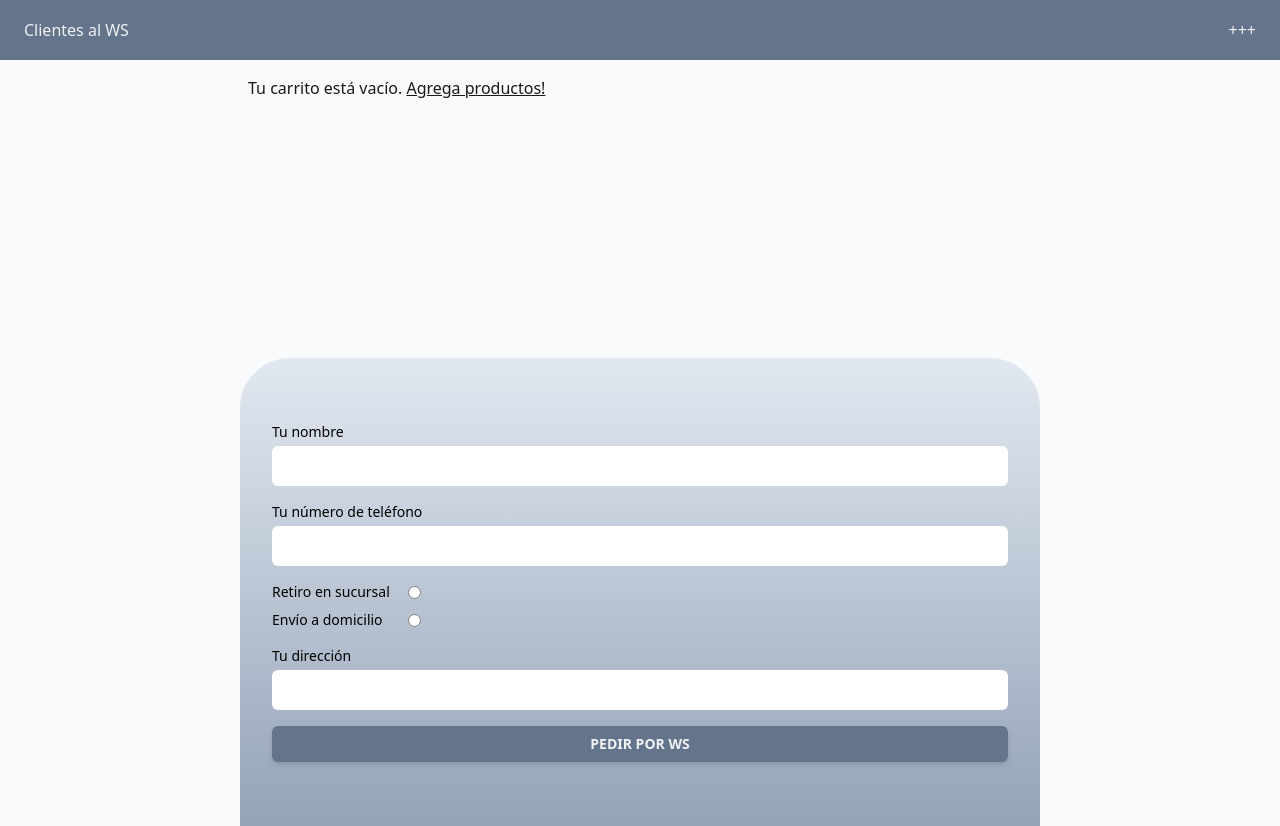
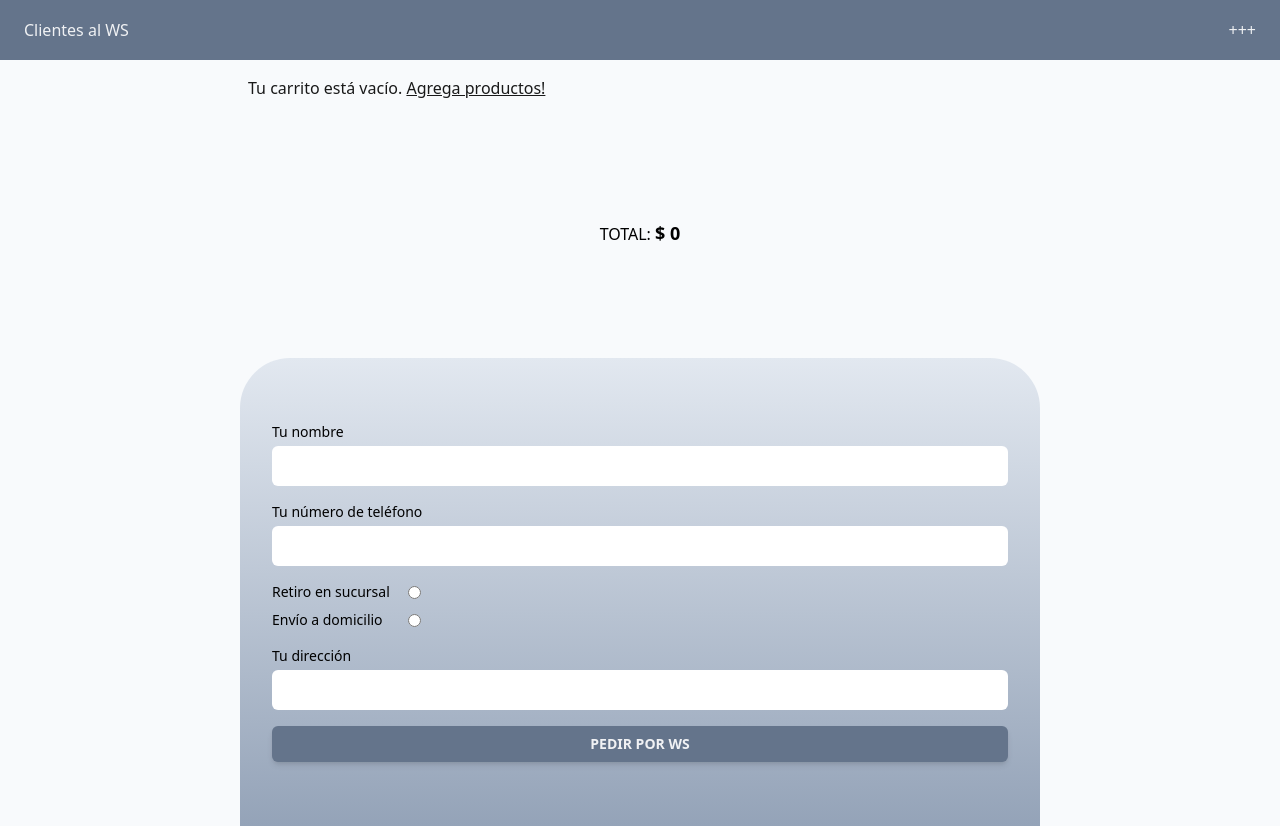
Before and after one commit to Facupelli/ClientesAlWS-Clone, a Nuxt app: page /cart in a window 1280 px wide. Built offline with nearby package versions, Linux system fonts and the light colour scheme.

Commit message:
cart total

```diff
--- a/components/SelectVariant.vue
+++ b/components/SelectVariant.vue
@@ -1,5 +1,7 @@
 <script setup lang="ts">
 import { Product } from "types";
+
+const { getHasVariants } = useUtils();
 
 const props = defineProps<{
   product: Product;
@@ -31,23 +33,20 @@ const addToCart = async () => {
   selectedVariant.value = null;
   selectedVariant2.value = null;
 };
+
+const hasVariants = computed(() => getHasVariants(props.product.variedades));
+const hasVariants2 = computed(() => getHasVariants(props.product.variedades2));
 </script>
 
 <template>
-  <div
-    v-if="product.variedades && product.variedades?.length > 0"
-    class="grid gap-4"
-  >
+  <div v-if="hasVariants" class="grid gap-4">
     <ProductVariantList
       :variants="product.variedades"
       :selected-variant="selectedVariant"
       @select-variant="handleSelectVariant"
     />
   </div>
-  <div
-    v-if="product.variedades2 && product.variedades2?.length > 0"
-    class="grid gap-4"
-  >
+  <div v-if="hasVariants2" class="grid gap-4">
     <ProductVariantList
       :variants="product.variedades2"
       :selected-variant="selectedVariant2"
--- a/composables/useUtils.ts
+++ b/composables/useUtils.ts
@@ -38,8 +38,13 @@ export const useUtils = () => {
     }).format(price);
   };
 
+  const getHasVariants = (variants: string[]) => {
+    return variants.length > 0;
+  };
+
   return {
     formatPrice,
     fetchProducts,
+    getHasVariants,
   };
 };
--- a/pages/cart/index.vue
+++ b/pages/cart/index.vue
@@ -1,5 +1,12 @@
 <script setup>
+const { formatPrice } = useUtils();
 const { cart } = useCart();
+
+const cartTotal = computed(() =>
+  cart.value.reduce((acc, curr) => {
+    return acc + Number(curr.precio);
+  }, 0)
+);
 </script>
 
 <template>
@@ -17,6 +24,12 @@ const { cart } = useCart();
         </TransitionGroup>
       </div>
     </section>
+    <div class="flex justify-center">
+      <p class="text-base">
+        TOTAL:
+        <span class="font-bold text-lg">{{ formatPrice(cartTotal) }}</span>
+      </p>
+    </div>
     <CartForm />
   </div>
 </template>
```
